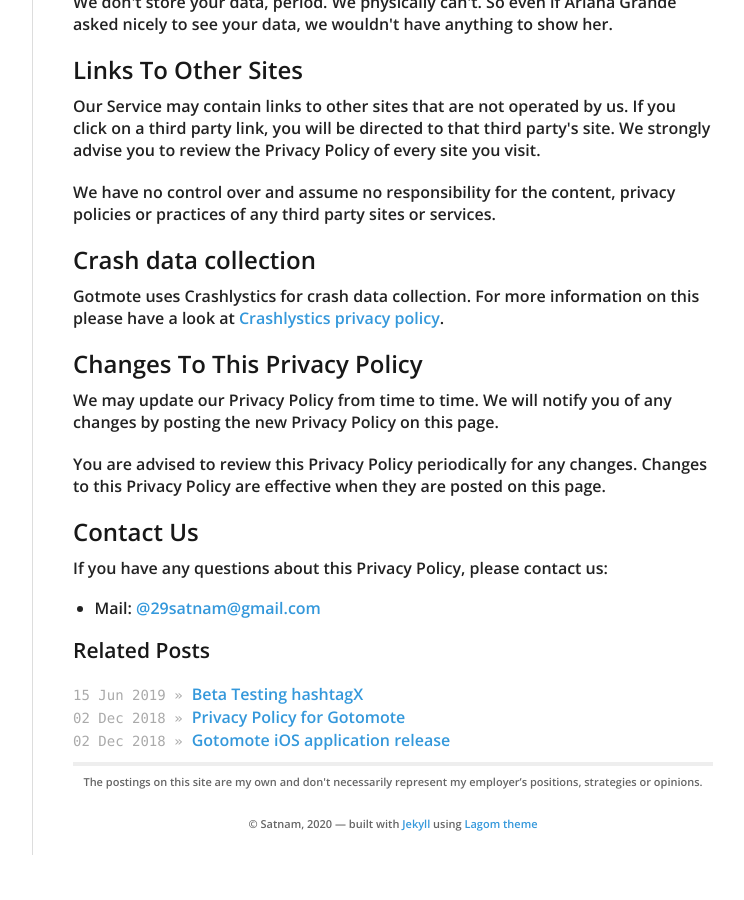
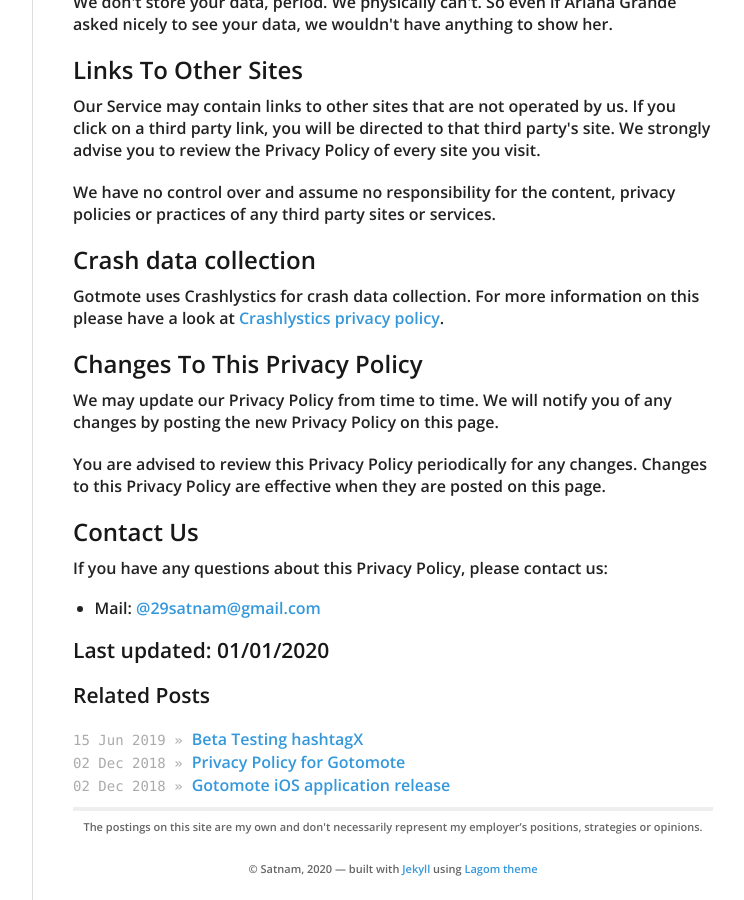
Before and after one commit to 29satnam/29satnam.github.io, a Jekyll site: the page built from _posts/2019-07-06-Privacy-Policy.md, in a window 1280 px wide and 900 px high, scrolled down 2495 px. Shown: the whole window, without its empty margins (378-1122 px from the left). Built offline with Jekyll 4.4.1, drawn with Linux system fonts in a browser that asks for light colours; before the commit the page ends 3350 px from its top, so only the background shows below that.

Commit message:
Update 2019-07-06-Privacy-Policy.md

```diff
--- a/_posts/2019-07-06-Privacy-Policy.md
+++ b/_posts/2019-07-06-Privacy-Policy.md
@@ -80,3 +80,5 @@ categories:
 
             <li>Mail: <a href="mailto:29satnam@gmail.com?Subject=Question%20regarding%privacy%20policy" target="_top">@29satnam@gmail.com</a></li>
     </ul>
+
+<h3>Last updated: 01/01/2020</h3>
```
